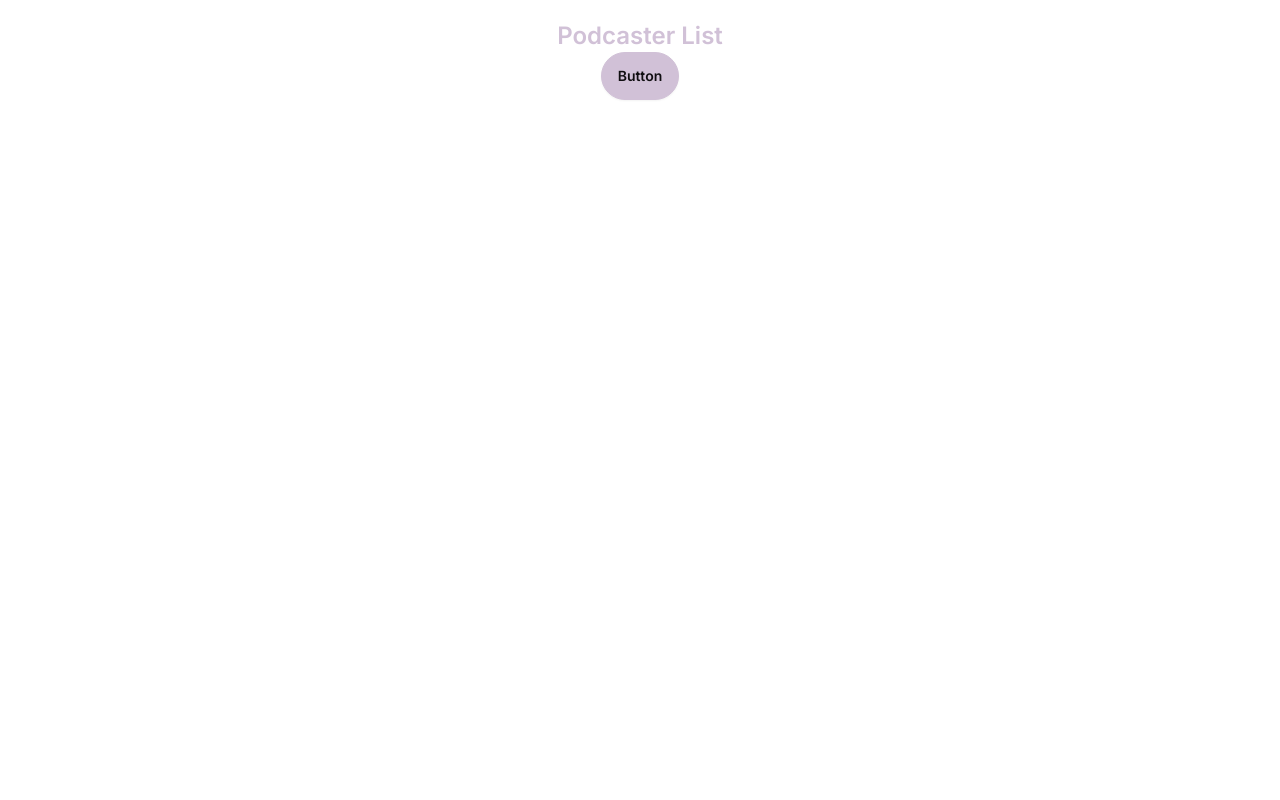
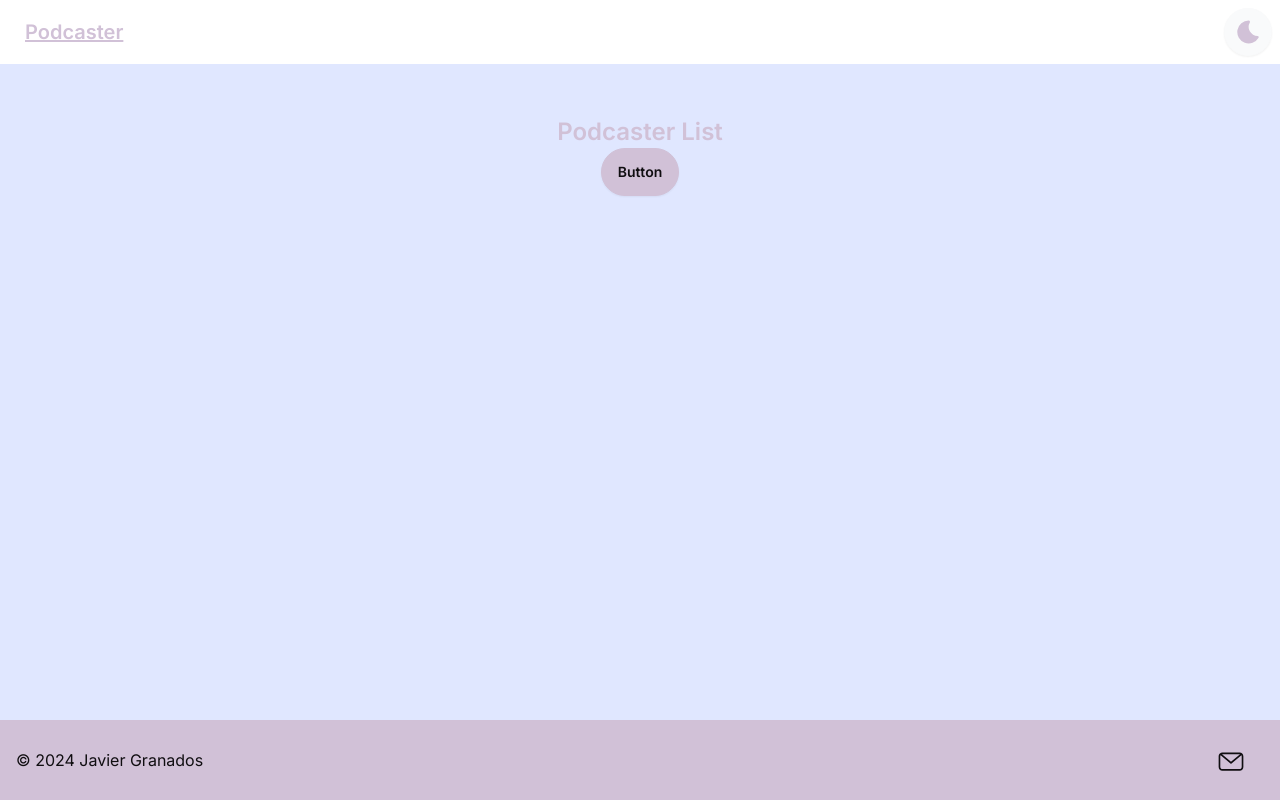
Before and after one commit to javiergranados/podcaster-list, a Next.js app: page / in a window 1280 px wide. Built offline with nearby package versions, Linux system fonts and the light colour scheme.

Commit message:
Add navbar and footer components

```diff
--- a/app/layout.tsx
+++ b/app/layout.tsx
@@ -1,5 +1,7 @@
 import type { Metadata } from 'next'
 import { Inter } from 'next/font/google'
+import { Footer } from '@ui/footer'
+import { Navbar } from '@ui/navbar'
 import './globals.css'
 
 const inter = Inter({ subsets: ['latin'] })
@@ -16,7 +18,13 @@ export default function RootLayout({
 }>) {
   return (
     <html lang="en" data-theme="pastel">
-      <body className={inter.className}>{children}</body>
+      <body className={inter.className}>
+        <Navbar />
+        <main role="main" className="h-[calc(100vh-9rem)] overflow-auto bg-indigo-100 p-8 dark:bg-base-100">
+          {children}
+        </main>
+        <Footer />
+      </body>
     </html>
   )
 }
--- /dev/null
+++ b/components/footer.tsx
@@ -0,0 +1,20 @@
+export function Footer() {
+  return (
+    <footer className="footer h-20 w-screen bg-primary p-4 text-primary-content dark:bg-neutral dark:text-neutral-content">
+      <div className="flex w-full items-center justify-between">
+        <p className="text-xs dark:opacity-50 sm:text-base">© {new Date().getFullYear()} Javier Granados</p>
+        <a
+          className="btn btn-link text-primary-content hover:opacity-50 dark:text-neutral-content dark:opacity-50 dark:hover:text-primary"
+          href="mailto:hola@javiergranados.dev"
+        >
+          <svg className="h-8 w-8" viewBox="0 0 20 18">
+            <path
+              fill="currentColor"
+              d="M16.999,4.975L16.999,4.975C16.999,4.975,16.999,4.975,16.999,4.975c-0.419-0.4-0.979-0.654-1.604-0.654H4.606c-0.584,0-1.104,0.236-1.514,0.593C3.076,4.928,3.05,4.925,3.037,4.943C3.034,4.945,3.035,4.95,3.032,4.953C2.574,5.379,2.276,5.975,2.276,6.649v6.702c0,1.285,1.045,2.329,2.33,2.329h10.79c1.285,0,2.328-1.044,2.328-2.329V6.649C17.724,5.989,17.441,5.399,16.999,4.975z M15.396,5.356c0.098,0,0.183,0.035,0.273,0.055l-5.668,4.735L4.382,5.401c0.075-0.014,0.145-0.045,0.224-0.045H15.396z M16.688,13.351c0,0.712-0.581,1.294-1.293,1.294H4.606c-0.714,0-1.294-0.582-1.294-1.294V6.649c0-0.235,0.081-0.445,0.192-0.636l6.162,5.205c0.096,0.081,0.215,0.122,0.334,0.122c0.118,0,0.235-0.041,0.333-0.12l6.189-5.171c0.099,0.181,0.168,0.38,0.168,0.6V13.351z"
+            ></path>
+          </svg>
+        </a>
+      </div>
+    </footer>
+  )
+}
--- /dev/null
+++ b/components/navbar/components/ThemeSelectorButton.tsx
@@ -0,0 +1,37 @@
+'use client'
+
+import clsx from 'clsx'
+import { useState } from 'react'
+
+export function ThemeSelectorButton() {
+  const [theme, setTheme] = useState<'light' | 'dark'>('light')
+
+  const toggleTheme = () => {
+    setTheme(theme === 'light' ? 'dark' : 'light')
+  }
+
+  return (
+    <div className="btn btn-circle text-primary dark:bg-primary dark:text-neutral" onClick={toggleTheme}>
+      <svg
+        className={clsx('h-6 w-6 fill-current', {
+          hidden: theme === 'dark',
+        })}
+        xmlns="http://www.w3.org/2000/svg"
+        viewBox="0 0 18 20"
+        data-testid="moon"
+      >
+        <path d="M17.8 13.75a1 1 0 0 0-.859-.5A7.488 7.488 0 0 1 10.52 2a1 1 0 0 0 0-.969A1.035 1.035 0 0 0 9.687.5h-.113a9.5 9.5 0 1 0 8.222 14.247 1 1 0 0 0 .004-.997Z"></path>
+      </svg>
+      <svg
+        className={clsx('h-8 w-8 fill-current', {
+          hidden: theme === 'light',
+        })}
+        xmlns="http://www.w3.org/2000/svg"
+        viewBox="0 0 20 20"
+        data-testid="sun"
+      >
+        <path d="M10 15a5 5 0 1 0 0-10 5 5 0 0 0 0 10Zm0-11a1 1 0 0 0 1-1V1a1 1 0 0 0-2 0v2a1 1 0 0 0 1 1Zm0 12a1 1 0 0 0-1 1v2a1 1 0 1 0 2 0v-2a1 1 0 0 0-1-1ZM4.343 5.757a1 1 0 0 0 1.414-1.414L4.343 2.929a1 1 0 0 0-1.414 1.414l1.414 1.414Zm11.314 8.486a1 1 0 0 0-1.414 1.414l1.414 1.414a1 1 0 0 0 1.414-1.414l-1.414-1.414ZM4 10a1 1 0 0 0-1-1H1a1 1 0 0 0 0 2h2a1 1 0 0 0 1-1Zm15-1h-2a1 1 0 1 0 0 2h2a1 1 0 0 0 0-2ZM4.343 14.243l-1.414 1.414a1 1 0 1 0 1.414 1.414l1.414-1.414a1 1 0 0 0-1.414-1.414ZM14.95 6.05a1 1 0 0 0 .707-.293l1.414-1.414a1 1 0 1 0-1.414-1.414l-1.414 1.414a1 1 0 0 0 .707 1.707Z"></path>
+      </svg>
+    </div>
+  )
+}
--- /dev/null
+++ b/components/navbar/index.tsx
@@ -0,0 +1,17 @@
+import Link from 'next/link'
+import { ThemeSelectorButton } from './components/ThemeSelectorButton'
+
+export function Navbar() {
+  return (
+    <header className="navbar z-10 h-16 bg-base-100 dark:bg-primary">
+      <div className="flex-1" data-testid="spotahome-logo">
+        <Link className="btn btn-link text-xl normal-case text-primary dark:text-neutral" href="/">
+          Podcaster
+        </Link>
+      </div>
+      <div className="flex-none gap-4">
+        <ThemeSelectorButton />
+      </div>
+    </header>
+  )
+}
--- a/package.json
+++ b/package.json
@@ -16,6 +16,7 @@
     "*": "prettier -c app --write --ignore-unknown"
   },
   "dependencies": {
+    "clsx": "^2.1.1",
     "next": "14.2.4",
     "react": "^18",
     "react-dom": "^18"
```
Also changed, not shown: 1 other file (tests, documents, lock files or other folders).
